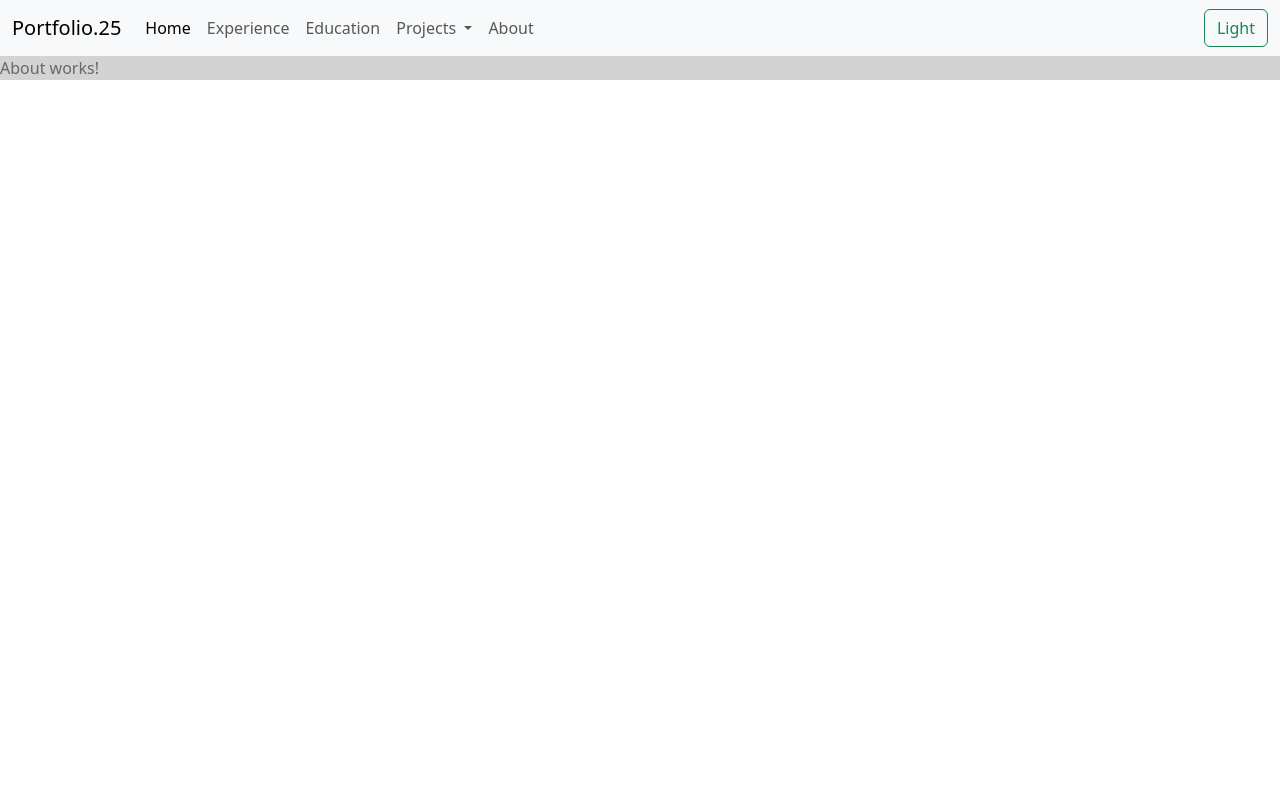
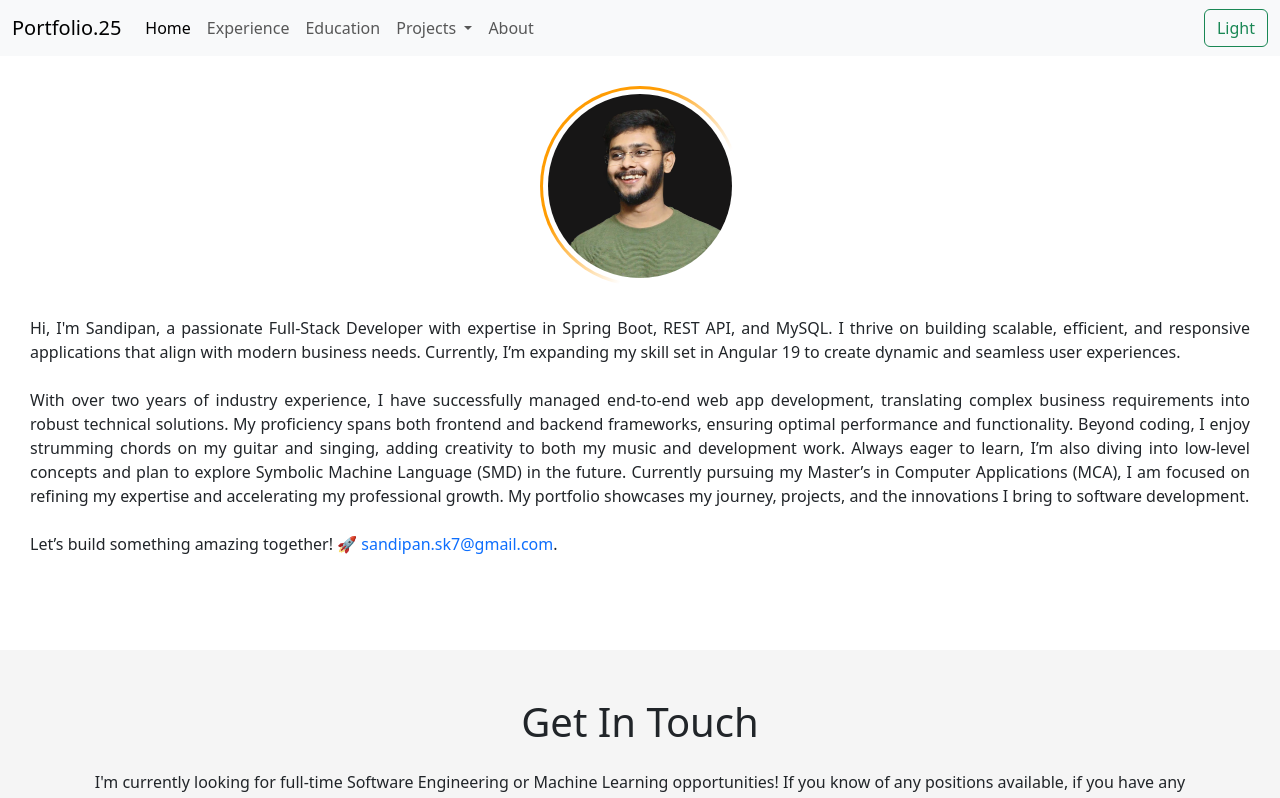
Before and after one commit to SandipanKarmakar04/portfolio, an Angular app: page /about in a window 1280 px wide. Shown: the top 798 px of the page. Built offline with nearby package versions, Linux system fonts and the light colour scheme.

Commit message:
make changes in about component

```diff
--- a/angular.json
+++ b/angular.json
@@ -24,14 +24,18 @@
               {
                 "glob": "**/*",
                 "input": "public"
-              }
+              },
+              "src/favicon.ico",
+              "src/assets"
             ],
             "styles": [
               "src/styles.css",
               "node_modules/bootstrap/dist/css/bootstrap.min.css",
               "node_modules/@fortawesome/fontawesome-free/css/all.min.css"
             ],
-            "scripts": ["node_modules/bootstrap/dist/js/bootstrap.bundle.min.js"]
+            "scripts": [
+              "node_modules/bootstrap/dist/js/bootstrap.bundle.min.js"
+            ]
           },
           "configurations": {
             "production": {
@@ -84,7 +88,9 @@
               {
                 "glob": "**/*",
                 "input": "public"
-              }
+              },
+              "src/favicon.ico",
+              "src/assets"
             ],
             "styles": [
               "src/styles.css"
--- a/src/app/about/about.component.css
+++ b/src/app/about/about.component.css
@@ -0,0 +1,9 @@
+.gradient-border {
+    position: relative;
+    padding: 5px;
+    text-align: justify;
+    border: 3px solid transparent;
+    border-radius: 100%;
+    background: linear-gradient(white, white) padding-box,
+                linear-gradient(130deg, #ff9c02, #ff9c02, white, white) border-box;
+}
--- a/src/app/about/about.component.html
+++ b/src/app/about/about.component.html
@@ -1 +1,26 @@
-<p style="background-color: lightgray; color: rgb(103, 103, 103)">About works!</p>
+<div style="margin-top: 30px; display: flex; justify-content: center;">
+    <img class="gradient-border" src="assets/sandipankarmakar.png" alt="profilepicture" width="200" height="200">
+</div>
+
+<div style="padding: 30px; text-align: justify;">
+    <p class="lead pb-5" style="font-size: medium;">
+        Hi, I'm Sandipan, a passionate Full-Stack Developer with expertise in Spring Boot, REST API, and MySQL. I thrive
+        on building scalable, efficient, and responsive applications that align with modern business needs. Currently,
+        I’m expanding my skill set in Angular 19 to create dynamic and seamless user experiences.
+        <br><br>
+        With over two years of industry experience, I have successfully managed end-to-end web app development,
+        translating complex business requirements into robust technical solutions. My proficiency spans both frontend
+        and backend frameworks, ensuring optimal performance and functionality.
+
+        Beyond coding, I enjoy strumming chords on my guitar and singing, adding creativity to both my music and
+        development work. Always eager to learn, I’m also diving into low-level concepts and plan to explore Symbolic
+        Machine Language (SMD) in the future.
+        Currently pursuing my Master’s in Computer Applications (MCA), I am focused on refining my expertise and
+        accelerating my professional growth. My portfolio showcases my journey, projects, and the innovations I bring to
+        software development.
+        <br><br>
+        Let’s build something amazing together! 🚀
+        <a class="text-decoration-none" href="mailto:sandipan.sk7@gmail.com">sandipan.sk7&#64;gmail.com</a>.
+    </p>
+</div>
+<app-footer></app-footer>
--- a/src/app/about/about.component.ts
+++ b/src/app/about/about.component.ts
@@ -1,8 +1,9 @@
 import { Component } from '@angular/core';
+import { FooterComponent } from '../footer/footer.component';
 
 @Component({
   selector: 'app-about',
-  imports: [],
+  imports: [FooterComponent],
   templateUrl: './about.component.html',
   styleUrl: './about.component.css'
 })
--- a/src/app/footer/footer.component.html
+++ b/src/app/footer/footer.component.html
@@ -1,7 +1,7 @@
 <footer class="mt-auto py-5 text-center " style="background-color: rgb(245, 245, 245);">
     <div class="container">
         <h2 class="display-6 pb-3 text-center">Get In Touch</h2>
-        <p class="lead text-center pb-3">I'm currently looking for full-time Software Engineering or Machine Learning
+        <p class="lead text-center pb-3" style="font-size: medium;">I'm currently looking for full-time Software Engineering or Machine Learning
             opportunities! If you know of any positions available, if you have any questions, or if you just want to say
             hi, please feel free to email me at, <a class="text-decoration-none"
                 href="sandipan.sk7@gmail.com">sandipan.sk7&#64;gmail.com</a>.</p>
```
Also changed, not shown: src/assets/sandipankarmakar.png (added).
